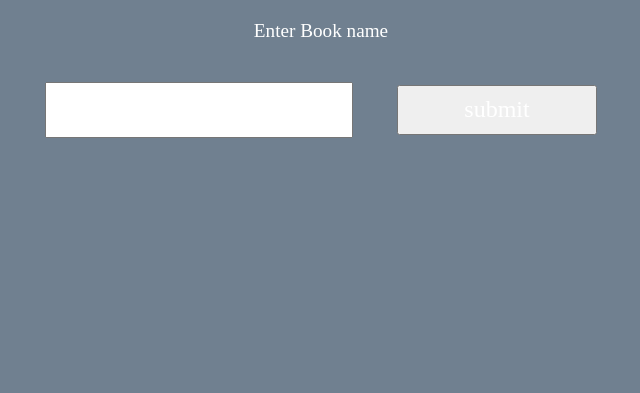
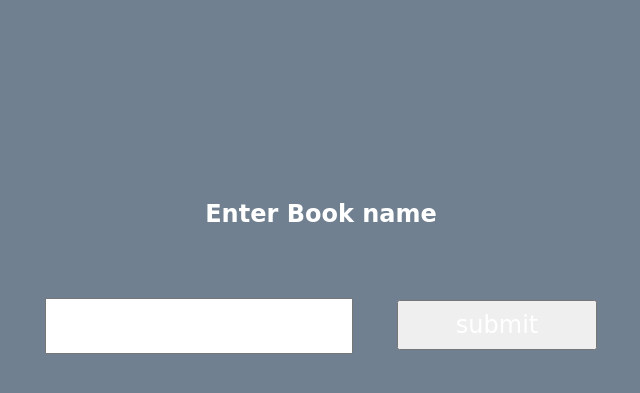
Before and after one commit to developerharry/Book-PDF-Download, a Flask app: page / in a window 1280 px wide. Shown: the top 393 px of the page, without its empty margins (319-959 px from the left). Run offline with Flask 2, Linux system fonts and the light colour scheme.

Commit message:
Update main.css

```diff
--- a/static/css/main.css
+++ b/static/css/main.css
@@ -5,9 +5,11 @@ body{
 
 p{
     color: white;
-    font-family: shanti;
-    font-size: 1.2em;
-    margin: 20px;
+    font-family: cursive;
+    font-size: 1.5em;
+    font-weight: bold;
+    margin-top: 200px;
+    margin-bottom:50px;
 }
 
 input{
@@ -16,7 +18,7 @@ input{
     margin: 20px;
     border: none
     border-radius: 20px;
-    font-family: shanti;
+    font-family: cursive;
     text-align: center;
     font-size: 1.3em;
 }
@@ -25,7 +27,7 @@ input{
     background-color = palevoiletred;
     color: white;
     width: 200px;
-    font-family: shanti;
+    font-family: cursive;
     font-size:1.5em;
 }
 
```
